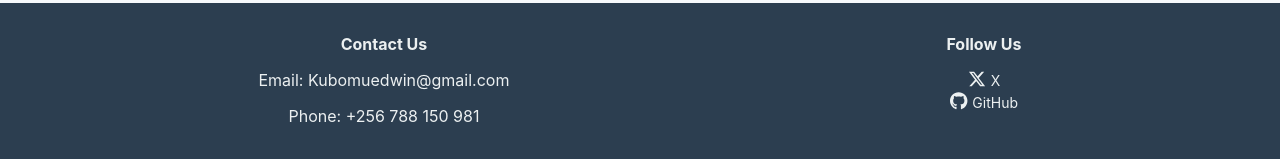
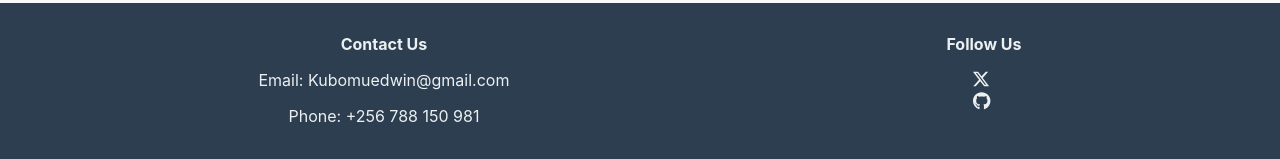
Before and after one commit to Kubomu/portfolio-site, a React (Create React App) app: page / in a window 1280 px wide. Shown: the part 3641-3800 px from the top of the page. Built offline with nearby package versions, Linux system fonts and the light colour scheme.

Commit message:
Social media icons

```diff
--- a/src/components/Footer.js
+++ b/src/components/Footer.js
@@ -25,11 +25,9 @@ const Footer = () => {
             <h3>Follow Us</h3>
             <a href="https://x.com/KubomuEdi" target="_blank" rel="noopener noreferrer">
               <FontAwesomeIcon icon={faXTwitter} className="icon" />
-              X
             </a>
             <a href="https://github.com/Kubomu" target="_blank" rel="noopener noreferrer">
               <FontAwesomeIcon icon={faGithub} className="icon" />
-              GitHub
             </a>
           </div>
         </div>
```
